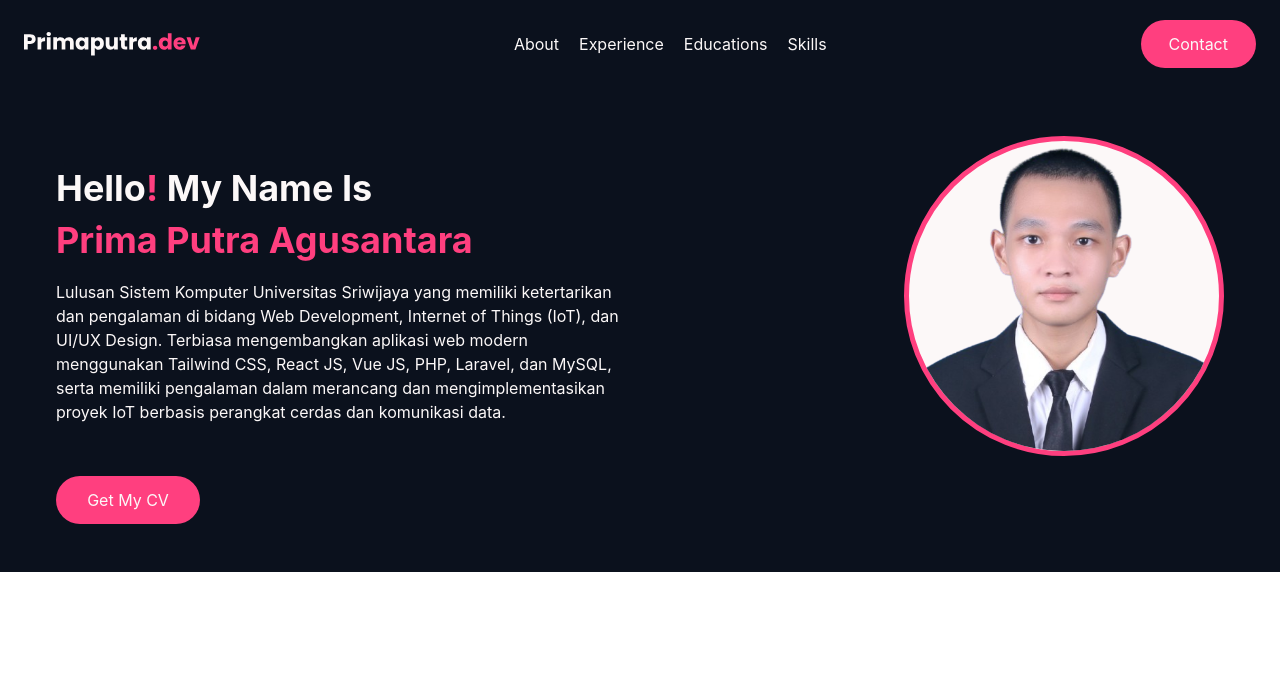
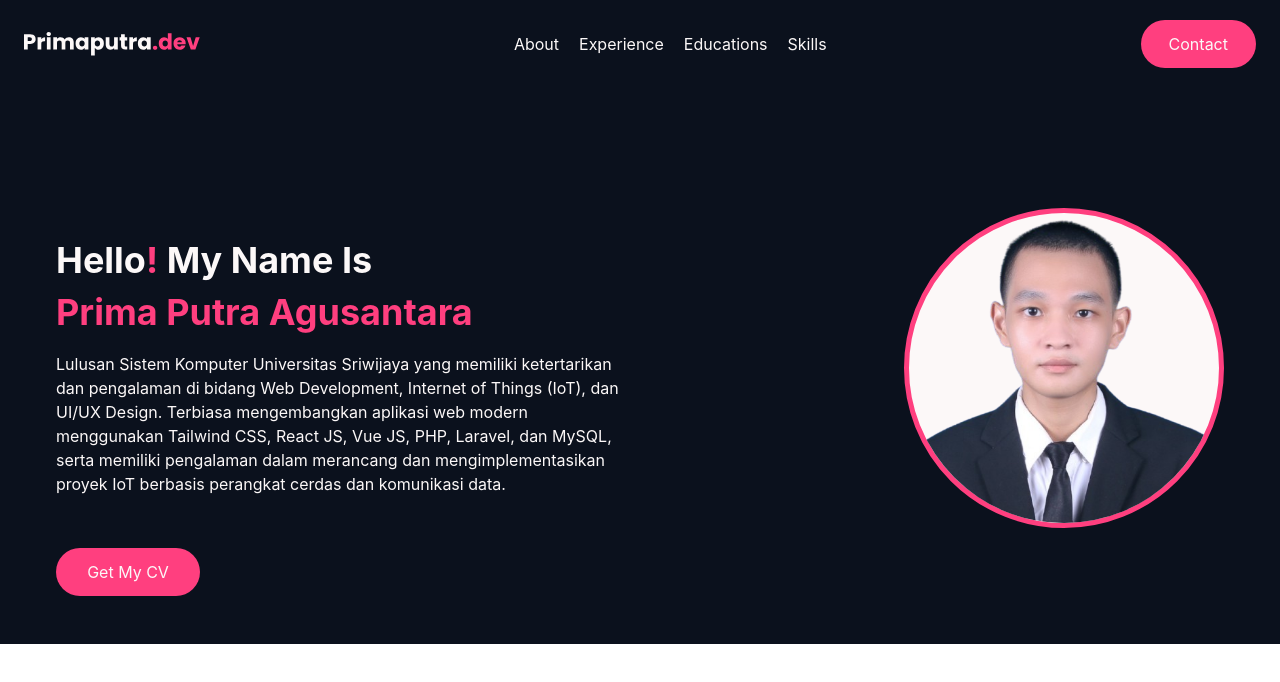
Before and after one commit to primatara42/portfolio-website, a Vue app: page / in a window 1280 px wide. Shown: the top 682 px of the page. Built offline with nearby package versions, Linux system fonts and the light colour scheme.

Commit message:
style: add top padding to adjust sticky navbar spacing

```diff
--- a/src/sections/About.vue
+++ b/src/sections/About.vue
@@ -2,7 +2,7 @@
 import profile_picture from "../assets/profile-picture.png";
 </script>
 <template>
-  <main class="bg-background px-6 py-10 md:px-14 md:py-12">
+  <main class="bg-background px-6 pt-24 pb-10 md:px-14 md:pt-30 md:pb-12">
     <div class="flex flex-col gap-6 md:hidden">
       <h1 class="text-text items-center text-center font-bold text-3xl">
         Hello<span class="text-primary">!</span> My Name Is <br /><span
```
